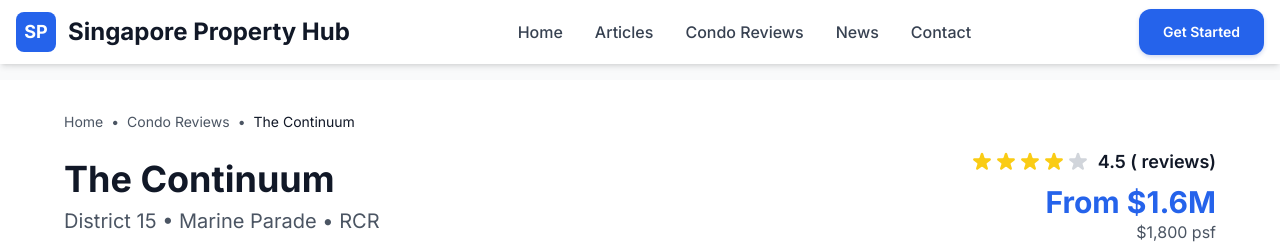
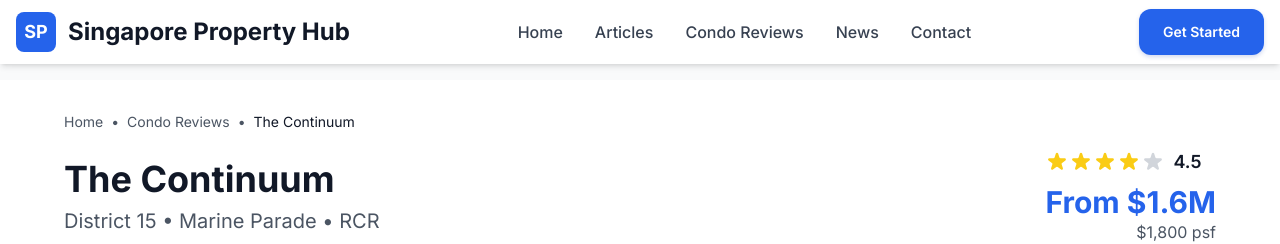
Before and after one commit to domy415/singapore-property-hub, a Next.js app: page /condos/the-continuum in a window 1280 px wide. Shown: the top 244 px of the page. Built offline with nearby package versions, Linux system fonts and the light colour scheme.

Commit message:
Fix TypeScript error: Remove reviewCount reference from condo detail page
- Fixed line 121 in src/app/condos/[slug]/page.tsx
- Removed reviewCount reference from rating display
- Now shows only rating number without review count

```diff
--- a/src/app/condos/[slug]/page.tsx
+++ b/src/app/condos/[slug]/page.tsx
@@ -118,7 +118,7 @@ export default function CondoReviewPage({ params }: Props) {
                     ))}
                   </div>
                   <span className="text-lg font-semibold">
-                    {condo.rating} ({condo.reviewCount} reviews)
+                    {condo.rating}
                   </span>
                 </div>
                 <p className="text-3xl font-bold text-blue-600">From {condo.priceFromDisplay}</p>
```
